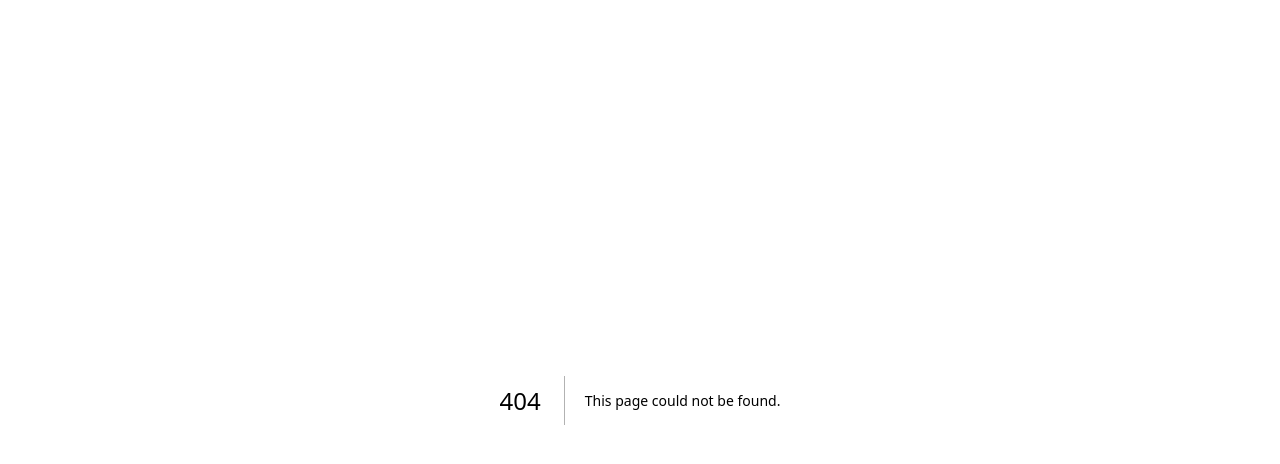
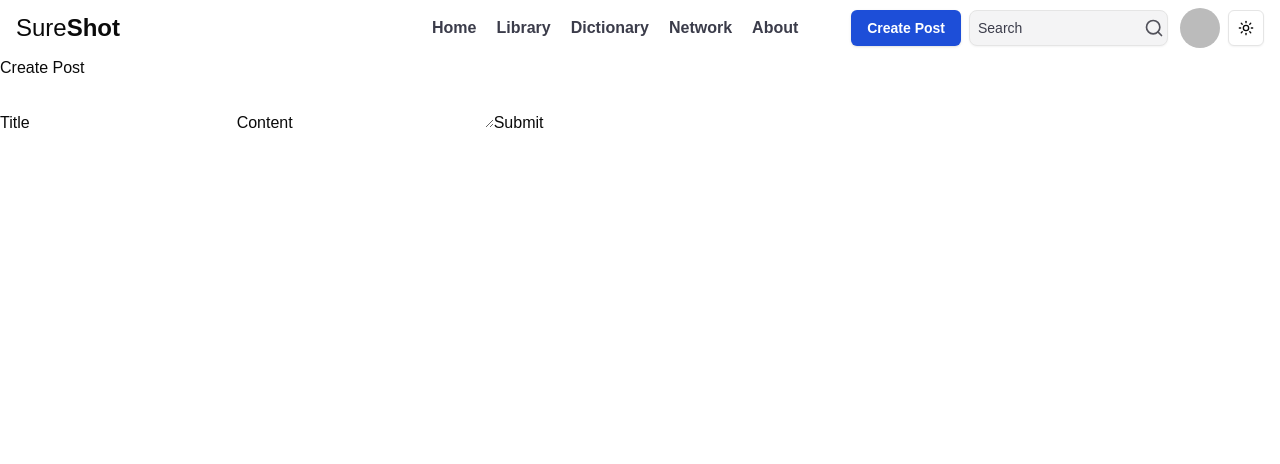
Before and after one commit to rishuraj1/legalInk, a Next.js app in the folder frontend/: page /create-post in a window 1280 px wide. Before the commit this address had no page. Shown: the top 464 px of the page. Built offline with nearby package versions, Linux system fonts and the light colour scheme; no server answers; sample sign-in values are in the browser's storage.

Commit message:
init: editor

```diff
--- /dev/null
+++ b/frontend/app/(root)/create-post/page.tsx
@@ -0,0 +1,21 @@
+import { auth } from "@/auth";
+import { redirect } from "next/navigation";
+
+export default async function CreatePostPage() {
+  const session = await auth();
+  if (!session?.user) {
+    redirect("/auth");
+  }
+  return (
+    <div>
+      <h1>Create Post</h1>
+      <form>
+        <label htmlFor="title">Title</label>
+        <input type="text" id="title" />
+        <label htmlFor="content">Content</label>
+        <textarea id="content"></textarea>
+        <button type="submit">Submit</button>
+      </form>
+    </div>
+  );
+}
--- a/frontend/auth.ts
+++ b/frontend/auth.ts
@@ -65,13 +65,17 @@ export const { handlers, signIn, signOut, auth } = NextAuth({
           const existingUser = await User.findOne({ email: profile?.email });
 
           if (!existingUser) {
-            await User.create({
+            // Create a new user
+            const newUser = await User.create({
               email: profile?.email as string,
               name: profile?.name as string,
               image: profile?.picture as string,
               providerId: user?.id as string,
             });
+            // Set token.id to the newly created user's _id
+            user.id = String(newUser._id);
           } else {
+            // Update existing user's data if needed
             const updates: Partial<typeof existingUser> = {};
             if (!existingUser.image) updates.image = profile?.picture as string;
             if (!existingUser.providerId)
@@ -83,6 +87,7 @@ export const { handlers, signIn, signOut, auth } = NextAuth({
                 updates,
               );
             }
+            user.id = String(existingUser._id);
           }
           return true;
         } catch (error) {
@@ -105,6 +110,7 @@ export const { handlers, signIn, signOut, auth } = NextAuth({
     async session({ session, token }) {
       if (token) {
         session.user.id = token.id as string;
+        session.user.email = token.email as string;
       }
       return session;
     },
--- a/frontend/components/nav-bar.tsx
+++ b/frontend/components/nav-bar.tsx
@@ -3,6 +3,8 @@ import Link from "next/link";
 import SearchInput from "@/components/search-input";
 import ToggleTheme from "@/components/toggle-theme";
 import { UserButton } from "./user-button";
+import { auth } from "@/auth";
+import { Button } from "./ui/button";
 
 const routes = [
   { name: "Home", href: "/" },
@@ -12,7 +14,9 @@ const routes = [
   { name: "About", href: "/about" },
 ];
 
-export default function NavBar() {
+export default async function NavBar() {
+  const session = await auth();
+  const user = session?.user;
   return (
     <header className="flex justify-between items-center px-4 py-2">
       <div className="w-1/3">
@@ -25,11 +29,21 @@ export default function NavBar() {
             href={route?.href}
             className="ease-in-out duration-75 text-[#3B3C4A] dark:text-[#A1A1AA] hover:text-black dark:hover:text-white"
           >
-            <span className="font-normal leading-8">{route?.name}</span>
+            <span className="font-semibold leading-8">{route?.name}</span>
           </Link>
         ))}
       </nav>
       <div className="flex gap-2 items-center w-1/3 justify-end">
+        {user && (
+          <Link href={`/create-post`}>
+            <Button
+              variant={"default"}
+              className="font-semibold text-white bg-blue-700 hover:bg-blue-800 ease-in-out"
+            >
+              Create Post
+            </Button>
+          </Link>
+        )}
         <SearchInput />
         <UserButton />
         <ToggleTheme />
```
